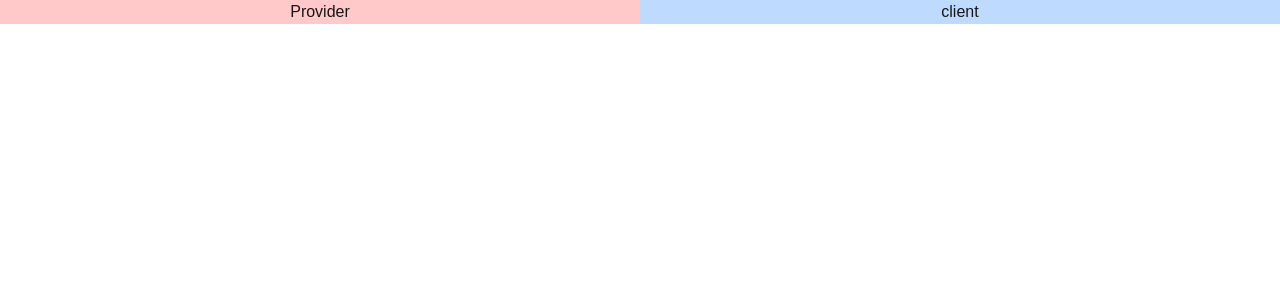
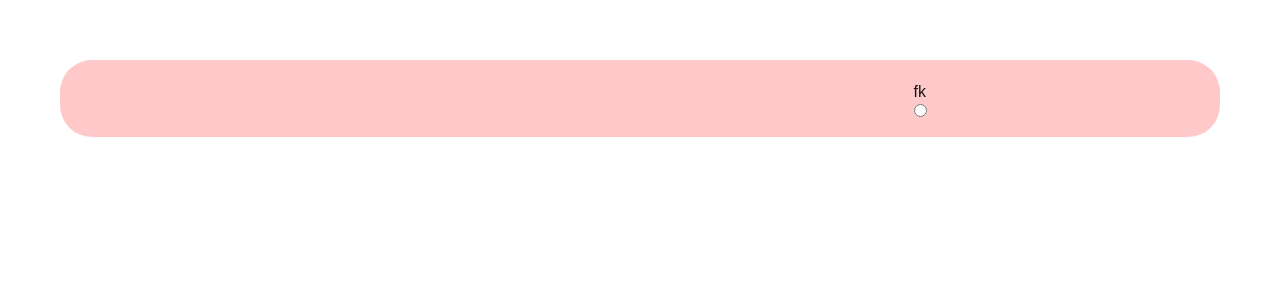
Before and after one commit to YasasSri2002/nestify-eServices, a Next.js app: page /register in a window 1280 px wide. Shown: the top 300 px of the page. Built offline with nearby package versions, Linux system fonts and the light colour scheme.

Commit message:
register page

```diff
--- a/src/app/register/page.tsx
+++ b/src/app/register/page.tsx
@@ -1,9 +1,46 @@
-import RegisterForm from "@/components/ui/registerForm";
+"use client";
+import { useRef } from "react";
+export default function RegisterPage(){
 
-export default function RegisterPage(){
+    const checkedRef= useRef(false);
+
+    const handleClick = () =>{
+       const el = document.getElementById("providerRadio") as HTMLInputElement | null;
+        if (el) {
+            el.checked = true;
+        }
+
+        console.log(el?.value);
+        console.log(checkedRef);
+    }
+
     return(
         <>
-            <RegisterForm/>
+            <div className="flex justify-center">
+                 <div className="m-15 w-full bg-red-200 h-fit rounded-4xl p-5 grid
+                grid-cols-2 space-x-6">
+                    <div className="col-1 grid justify-items-center">
+
+                    </div>
+                    <div className="col-2 grid  justify-items-center">
+                        <div className="grid">
+                            <div className="flex">
+                                <input type="radio" name="provider" id="providerRadio"
+                                className="sr-only"
+                                checked = {false}
+                                value="provider"
+                                onChange={(e)=> checkedRef.current = e.target.checked}
+
+                                    />
+                                    <label htmlFor="provider" onClick={handleClick}>fk</label>
+                            </div>
+
+                            <input type="radio" name="client" id="clientRadio" />
+                        </div>
+                    </div>
+
+                </div>
+               </div>
         </>
     );
 }
--- /dev/null
+++ b/src/app/register/providerForm.tsx
@@ -0,0 +1,6 @@
+"use client";
+import { useState } from "react";
+
+export default function ProviderForm() {
+  return;
+}
--- a/src/components/ui/registerForm.tsx
+++ b/src/components/ui/registerForm.tsx
@@ -3,16 +3,7 @@
 export default function registerForm(){
     return(
             <>
-                <div>
-                    <div className="flex justify-center content-center">
-                        <div className="w-1/2 flex-1 justify-center flex bg-red-200">
-                            Provider
-                        </div>
-                        <div className="w-1/2 flex-1 justify-center flex bg-blue-200">
-                            client
-                        </div>
-                    </div>
-                </div>
+
             </>
     );
 }
```
Also changed, not shown: src/app/register/ClientForm.ts (added).
